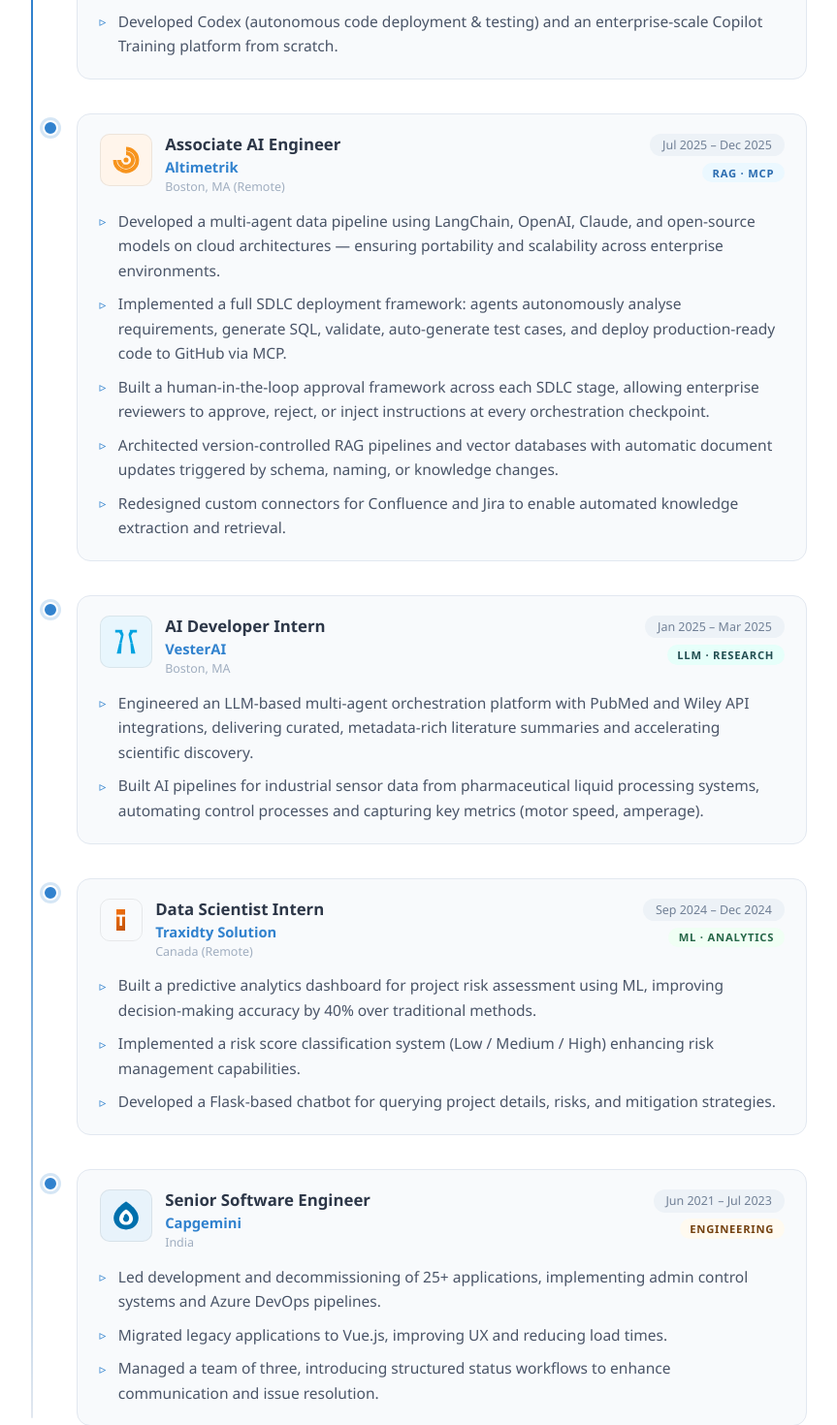
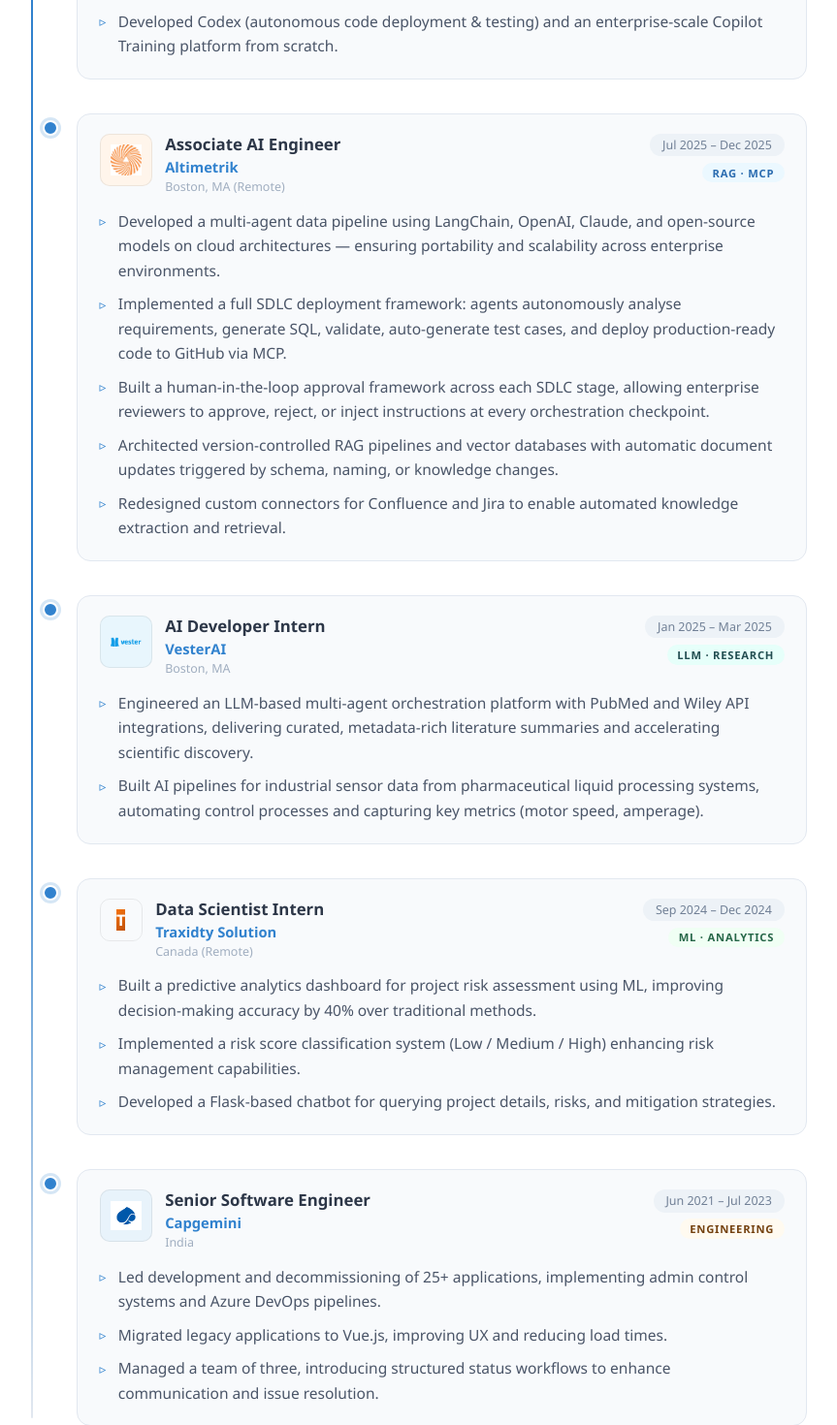
Before and after one commit to mohankocherlakota/mohan-website, a React (Create React App) app: page / in a window 1280 px wide. Shown: the part 1979-3449 px from the top of the page at 97% size, without its empty margins (208-1071 px from the left). Built offline with nearby package versions, Linux system fonts and the light colour scheme.

Commit message:
Update experience logo references to use PNG files
Switch from SVG logos in /logos/ to the PNG images in /public/ for all three company icons (Altimetrik, VesterAI, Capgemini).

https://claude.ai/code/session_01EHQucMCzfSWUNnsiW8LeQu

```diff
--- a/src/components/Experience.js
+++ b/src/components/Experience.js
@@ -8,7 +8,7 @@ const experiences = [
     location: 'Boston, MA (Remote)',
     badge: 'GenAI · Agentic',
     badgeClass: 'exp-badge-genai',
-    logo: '/logos/altimetrik.svg',
+    logo: '/altimetrik.png',
     logoBg: '#fff5eb',
     companyInitial: 'A',
     companyColor: 'exp-company-alt',
@@ -26,7 +26,7 @@ const experiences = [
     location: 'Boston, MA (Remote)',
     badge: 'RAG · MCP',
     badgeClass: 'exp-badge-rag',
-    logo: '/logos/altimetrik.svg',
+    logo: '/altimetrik.png',
     logoBg: '#fff5eb',
     companyInitial: 'A',
     companyColor: 'exp-company-alt',
@@ -45,7 +45,7 @@ const experiences = [
     location: 'Boston, MA',
     badge: 'LLM · Research',
     badgeClass: 'exp-badge-llm',
-    logo: '/logos/vesterai.svg',
+    logo: '/vester.png',
     logoBg: '#e8f6fd',
     companyInitial: 'V',
     companyColor: 'exp-company-vester',
@@ -76,7 +76,7 @@ const experiences = [
     location: 'India',
     badge: 'Engineering',
     badgeClass: 'exp-badge-swe',
-    logo: '/logos/capgemini.svg',
+    logo: '/capgemini.png',
     logoBg: '#e8f3fb',
     companyInitial: 'C',
     companyColor: 'exp-company-cap',
```
